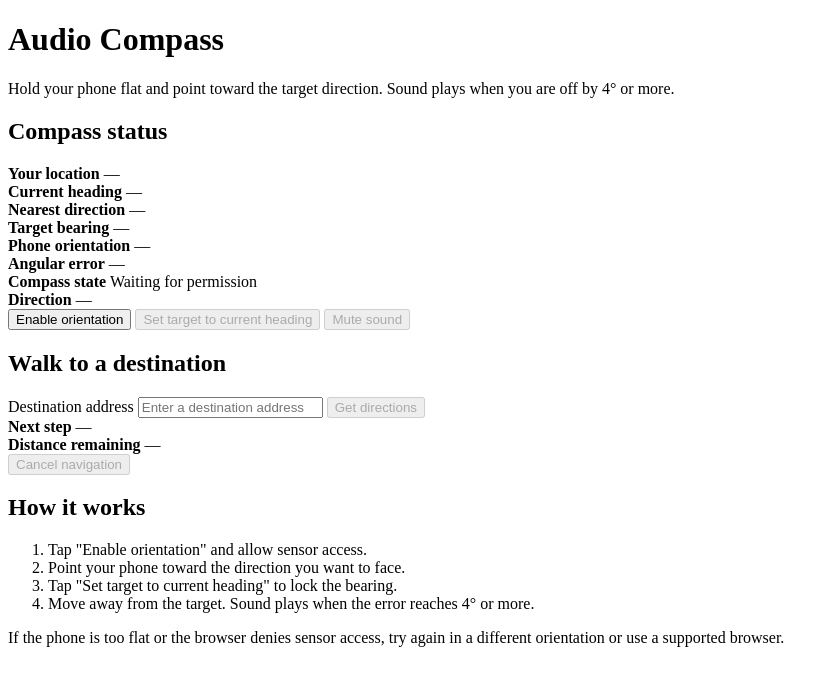
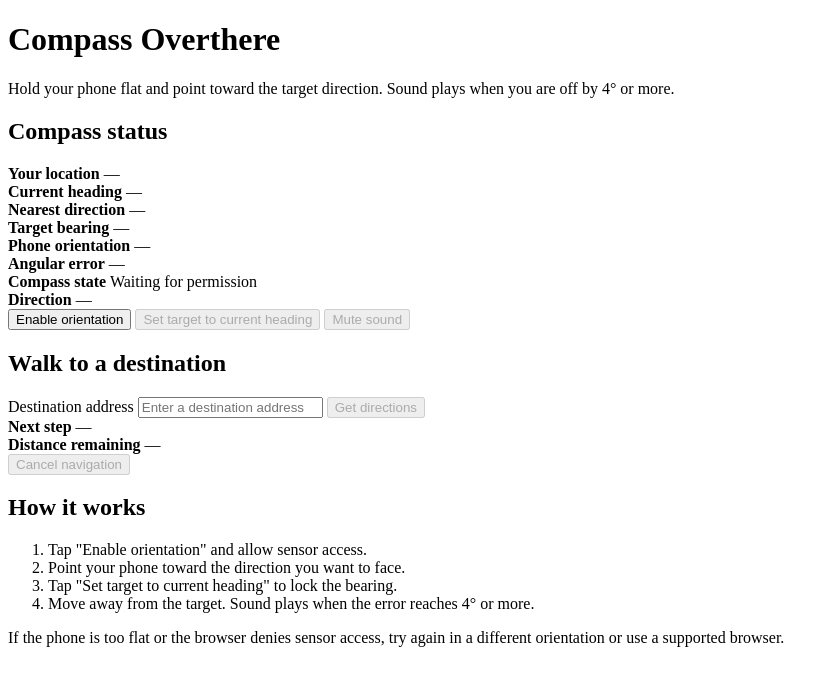
Before and after one commit to PriyaRana19/Compass, a website with bundled scripts: page index.html in a window 1280 px wide. Shown: the whole page, without its empty margins (0-839 px from the left). Built offline with nearby package versions, Linux system fonts and the light colour scheme; some packages are replaced by stand-ins of ours.

Commit message:
Changing title to our "Compass Overthere"

```diff
--- a/index.html
+++ b/index.html
@@ -9,7 +9,7 @@
 <body>
   <main class="app-shell">
     <header>
-      <h1>Audio Compass</h1>
+      <h1>Compass Overthere</h1>
       <p>Hold your phone flat and point toward the target direction. Sound plays when you are off by 4° or more.</p>
     </header>
 
```
